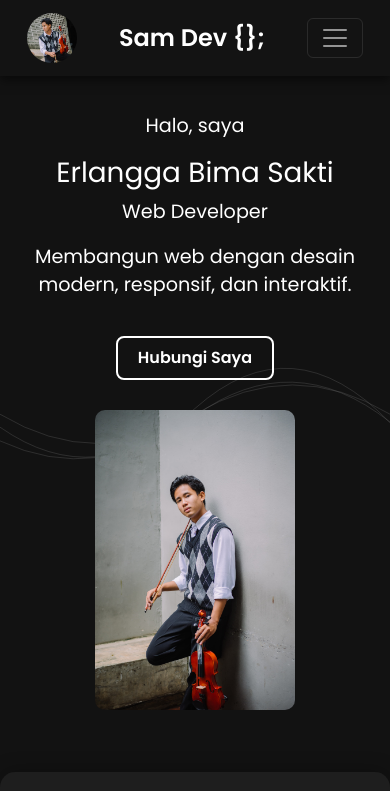
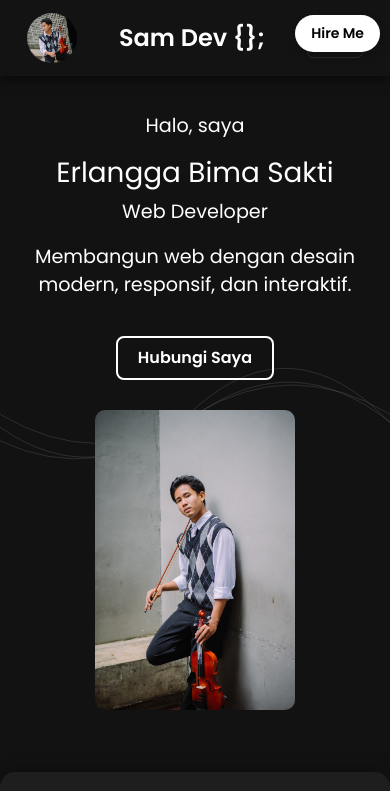
Before and after one commit to anggaxam/porto, a plain HTML site: page index.html in a window 390 px wide. Shown: the top 791 px of the page. Drawn offline with nearby package versions, Linux system fonts and the light colour scheme.

Commit message:
Update index.html

```diff
--- a/index.html
+++ b/index.html
@@ -10,6 +10,40 @@
     <link rel="stylesheet" href="https://cdnjs.cloudflare.com/ajax/libs/font-awesome/6.4.2/css/all.min.css">
 
 </head>
+<!-- Tombol Hire Me Mengambang -->
+<a href="Erlangga_Bima_SaktiCV2025.pdf" class="hire-me-floating" target="_blank">Hire Me</a>
+
+<style>
+.hire-me-floating {
+  position: fixed;
+  top: 20px;
+  right: 20px;
+  background-color: #ffffff;
+  color: rgb(0, 0, 0);
+  padding: 10px 20px;
+  border-radius: 30px;
+  text-decoration: none;
+  font-weight: 600;
+  font-family: 'Poppins', sans-serif;
+  box-shadow: 0 4px 10px rgba(0, 0, 0, 0.2);
+  z-index: 9999;
+  transition: all 0.3s ease;
+}
+.hire-me-floating:hover {
+  background-color: #000000;
+  color: #f39c12 ;
+}
+
+@media (max-width: 768px) {
+  .hire-me-floating {
+    top: 15px;
+    right: 10px;
+    padding: 8px 16px;
+    font-size: 14px;
+  }
+}
+</style>
+
 <body>
 
 
```
